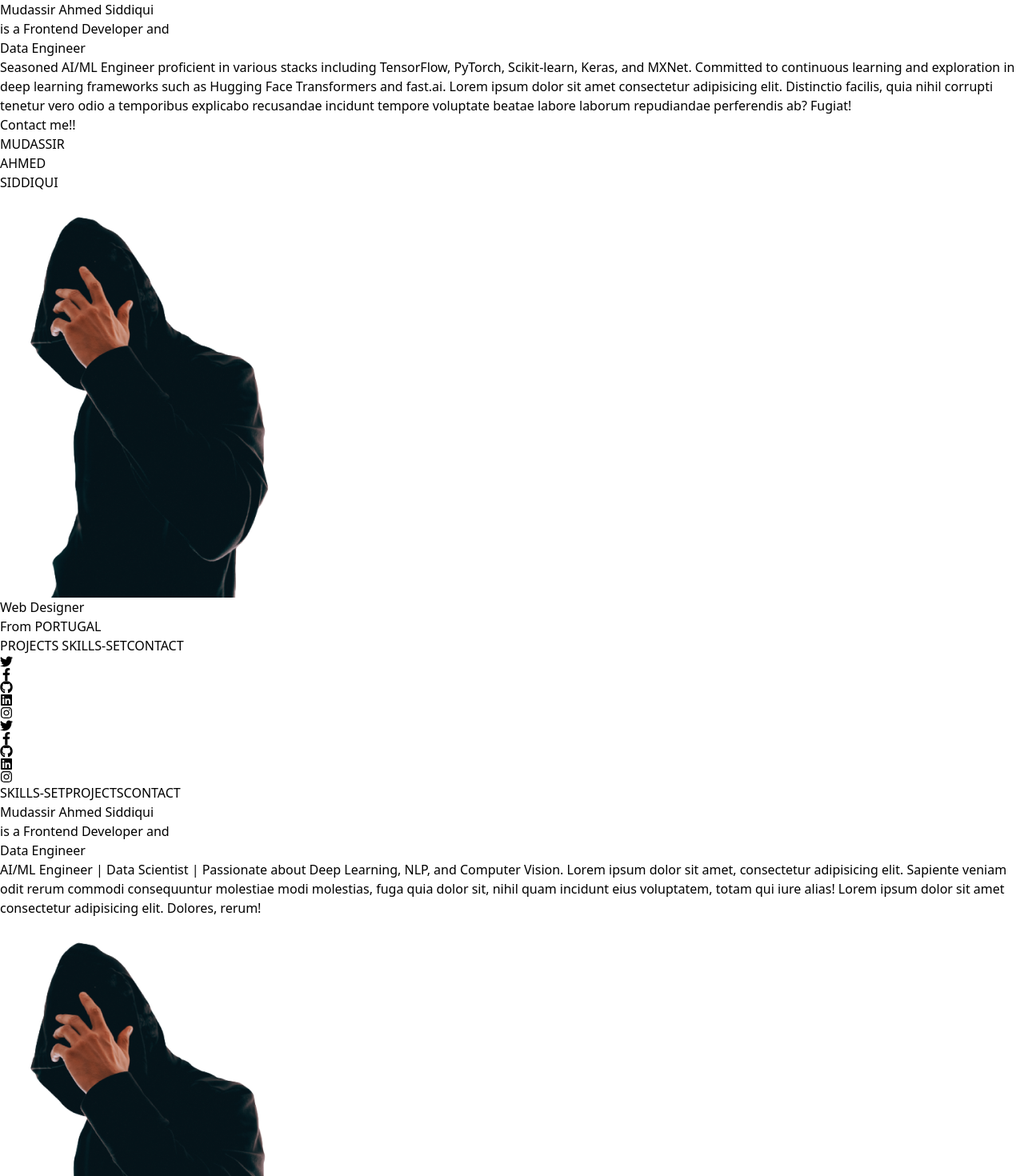
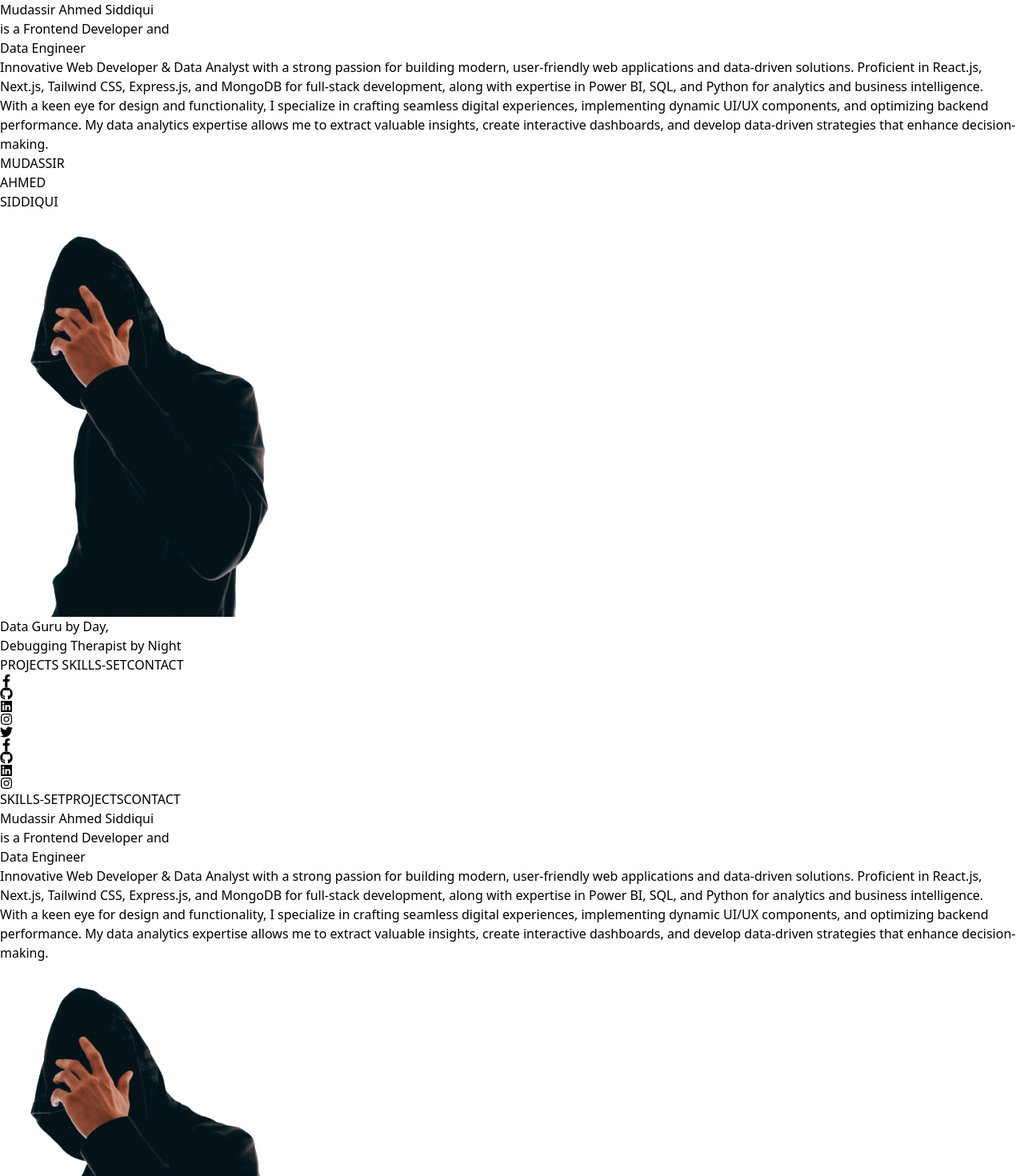
Before and after one commit to mudassirsidiki/Portfolio2, a React (Vite) app: page / in a window 1280 px wide. Shown: the top 1470 px of the page at 80% size. Built offline with nearby package versions, Linux system fonts and the light colour scheme.

Commit message:
landing page update

```diff
--- a/src/App.jsx
+++ b/src/App.jsx
@@ -21,6 +21,8 @@ function App() {
     <Landing/>
 
 
+
+
       {/* ************* */}
       {/* Quote Section */}
       {/* ************* */}
@@ -40,6 +42,8 @@ function App() {
           </blockquote>
         </div>
       </section>
+
+
 
 
 
--- a/src/components/Landing.jsx
+++ b/src/components/Landing.jsx
@@ -7,6 +7,7 @@ import {
   FaInstagram,
 } from "react-icons/fa";
 import { SiBehance } from "react-icons/si";
+import TypewriterEffect from "./TypewriterEffect";
 
 function Landing() {
   return (
@@ -26,18 +27,22 @@ function Landing() {
               <span className="text-red-700 text-[34px]">Data Engineer</span>
             </h1>
             <p className="text-gray-400 text-[17px] w-[580px]">
-              Seasoned AI/ML Engineer proficient in various stacks including
-              TensorFlow, PyTorch, Scikit-learn, Keras, and MXNet. Committed to
-              continuous learning and exploration in deep learning frameworks
-              such as Hugging Face Transformers and fast.ai. Lorem ipsum dolor
-              sit amet consectetur adipisicing elit. Distinctio facilis, quia
-              nihil corrupti tenetur vero odio a temporibus explicabo recusandae
-              incidunt tempore voluptate beatae labore laborum repudiandae
-              perferendis ab? Fugiat!
+              Innovative Web Developer & Data Analyst with a strong passion for
+              building modern, user-friendly web applications and data-driven
+              solutions. Proficient in React.js, Next.js, Tailwind CSS,
+              Express.js, and MongoDB for full-stack development, along with
+              expertise in Power BI, SQL, and Python for analytics and business
+              intelligence. <br />
+              With a keen eye for design and functionality, I specialize in
+              crafting seamless digital experiences, implementing dynamic UI/UX
+              components, and optimizing backend performance. My data analytics
+              expertise allows me to extract valuable insights, create
+              interactive dashboards, and develop data-driven strategies that
+              enhance decision-making.
             </p>
-            <button className="px-4 py-2 border border-white text-white hover:bg-red-700 transition-colors">
+            {/* <button className="px-4 py-2 border border-white text-white hover:bg-red-700 transition-colors">
               Contact me!!
-            </button>
+            </button> */}
           </div>
         </div>
 
@@ -52,29 +57,23 @@ function Landing() {
           </h1>
         </div>
 
-        {/* Main Content - Animated Red Circle */}
+        {/* Main Content - Red Circle */}
         <div className="absolute inset-0 flex items-center justify-center ml-[33%]">
           <div className="relative w-[500px] h-[500px]">
-            {/* Glowing & Pulsing Red Circle */}
-            <div
-              className="absolute inset-0 rounded-full border-[30px] border-red-800
-      shadow-[0_0_180px_rgba(255,78,88,0.7)] animate-glow"
-            ></div>
-
-            {/* Image Overlay */}
+            <div className="absolute inset-0 rounded-full border-[30px] border-red-800 shadow-[0_0_180px_rgba(280,78,88,0.7)]"></div>
             <img
               src="/images/port2.png"
               alt="Hooded Figure"
-              className="absolute inset-0 w-full h-full object-contain z-10"
+              className="absolute inset-0 w-full h-full h object-contain z-10"
             />
           </div>
         </div>
 
         {/* Role and Location */}
         <div className="absolute bottom-8 left-8">
-          <h2 className="text-3xl font-bold mb-2">Web Designer</h2>
+          <h2 className="text-3xl font-bold mb-2">Data Guru by Day,</h2>
           <p className="text-lg">
-            From <span className="text-red-600">PORTUGAL</span>
+          Debugging Therapist <span className="text-red-600">by Night</span>
           </p>
         </div>
 
@@ -93,11 +92,34 @@ function Landing() {
 
         {/* Social Links */}
         <div className="absolute flex items-center gap-6 top-8">
-          <FaTwitter className="w-6 h-6 hover:text-red-600 transition-colors cursor-pointer" />
-          <FaFacebookF className="w-6 h-6 hover:text-red-600 transition-colors cursor-pointer" />
-          <FaGithub className="w-6 h-6 hover:text-red-600 transition-colors cursor-pointer" />
-          <FaLinkedin className="w-6 h-6 hover:text-red-600 transition-colors cursor-pointer" />
-          <FaInstagram className="w-6 h-6 hover:text-red-600 transition-colors cursor-pointer" />
+          <a
+            href="https://www.facebook.com/share/15sYWa6UoH/"
+            target="_blank"
+            rel="noopener noreferrer"
+          >
+            <FaFacebookF className="w-6 h-6 hover:text-red-600 transition-colors cursor-pointer" />
+          </a>
+          <a
+            href="https://github.com/mudassirsidiki"
+            target="_blank"
+            rel="noopener noreferrer"
+          >
+            <FaGithub className="w-6 h-6 hover:text-red-600 transition-colors cursor-pointer" />
+          </a>
+          <a
+            href="https://www.linkedin.com/in/mudassirsidiki"
+            target="_blank"
+            rel="noopener noreferrer"
+          >
+            <FaLinkedin className="w-6 h-6 hover:text-red-600 transition-colors cursor-pointer" />
+          </a>
+          <a
+            href="https://www.instagram.com/mudassirsidiki/profilecard/?igsh=MWx1aGZwc2lnNWVybw== "
+            target="_blank"
+            rel="noopener noreferrer"
+          >
+            <FaInstagram className="w-6 h-6 hover:text-red-600 transition-colors cursor-pointer" />
+          </a>
         </div>
       </div>
 
@@ -138,34 +160,30 @@ function Landing() {
             <span className="text-red-700 text-[25px]">Data Engineer</span>
           </h1>
           <p className="text-gray-400 max-w-md px-4">
-            AI/ML Engineer | Data Scientist | Passionate about Deep Learning,
-            NLP, and Computer Vision. Lorem ipsum dolor sit amet, consectetur
-            adipisicing elit. Sapiente veniam odit rerum commodi consequuntur
-            molestiae modi molestias, fuga quia dolor sit, nihil quam incidunt
-            eius voluptatem, totam qui iure alias! Lorem ipsum dolor sit amet
-            consectetur adipisicing elit. Dolores, rerum!
+              Innovative Web Developer & Data Analyst with a strong passion for
+              building modern, user-friendly web applications and data-driven
+              solutions. Proficient in React.js, Next.js, Tailwind CSS,
+              Express.js, and MongoDB for full-stack development, along with
+              expertise in Power BI, SQL, and Python for analytics and business
+              intelligence. <br />
+              With a keen eye for design and functionality, I specialize in
+              crafting seamless digital experiences, implementing dynamic UI/UX
+              components, and optimizing backend performance. My data analytics
+              expertise allows me to extract valuable insights, create
+              interactive dashboards, and develop data-driven strategies that
+              enhance decision-making.
           </p>
         </div>
 
         {/* Main Content */}
-        {/* Main Content - Animated Red Circle */}
         <div className="relative w-64 h-64">
-          {/* Glowing & Pulsing Red Circle */}
-          <div
-            className="absolute inset-0 rounded-full border-[10px] border-red-700
-    shadow-[0_0_80px_rgba(255,78,88,0.5)] animate-glow"
-          ></div>
-
-          {/* Image Overlay */}
+          <div className="absolute inset-0 rounded-full border-[10px] border-red-700 shadow-[0_0_80px_rgba(280,78,88,0.5)]"></div>
           <img
             src="/images/port2.png"
             alt="Hooded Figure"
             className="absolute inset-0 w-full h-full object-contain"
           />
         </div>
-
-
-
       </div>
     </div>
   );
```
